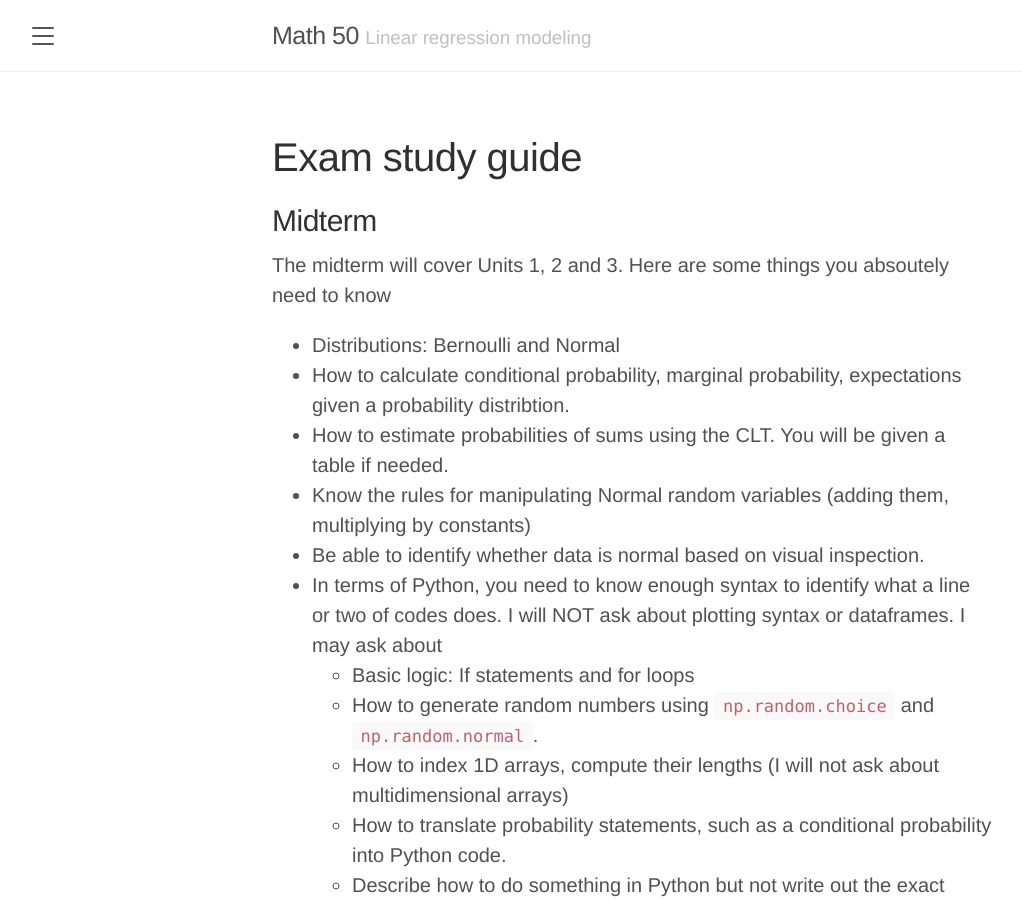
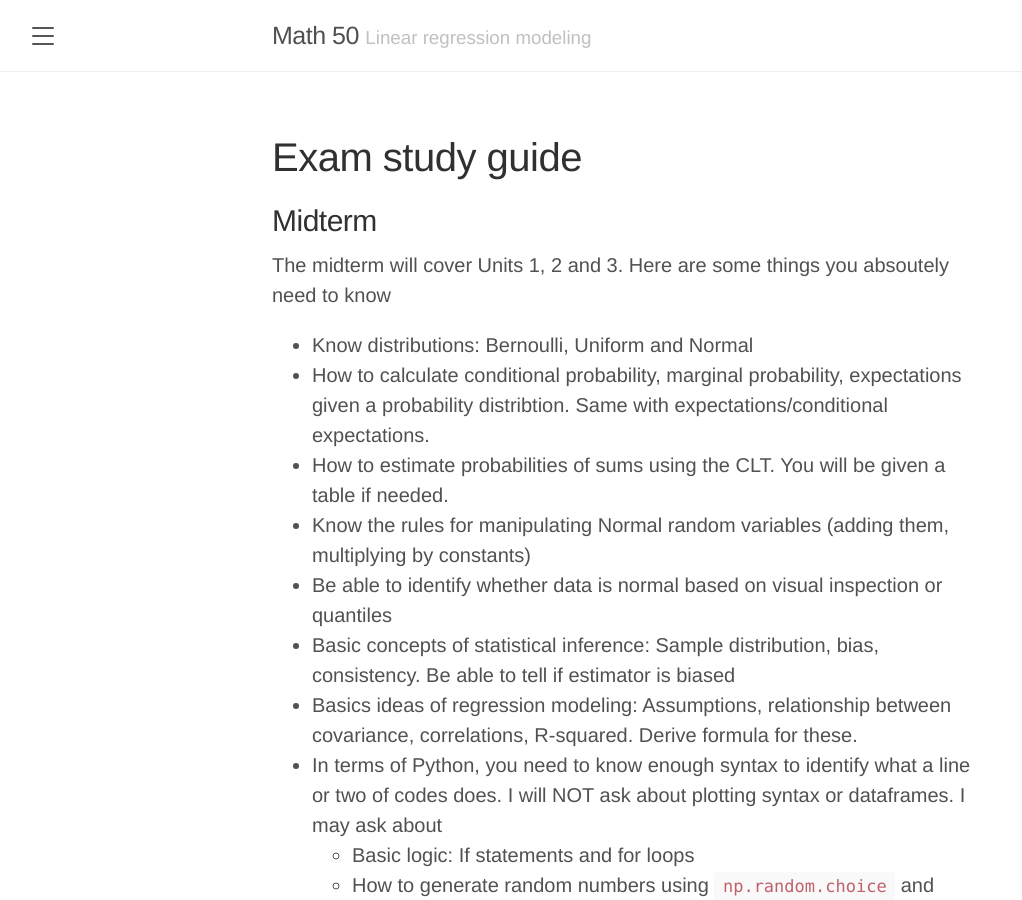
Before and after one commit to elevien/math50_2025, a Jekyll site: the page built from exams.md, in a window 1280 px wide and 900 px high. Shown: the whole window, without its empty margins (8-1030 px from the left). Built offline with Jekyll 4.4.1, drawn with Linux system fonts in a browser that asks for light colours.

Commit message:
Update midterm study guide + other minor changes

```diff
--- a/exams.md
+++ b/exams.md
@@ -7,11 +7,13 @@ title: Exam study guide
 
 The midterm will cover Units 1, 2 and 3. Here are some things you absoutely need to know
 
-- Distributions: Bernoulli and Normal
-- How to calculate conditional probability, marginal probability, expectations given a probability distribtion.
+- Know distributions: Bernoulli, Uniform and Normal
+- How to calculate conditional probability, marginal probability, expectations given a probability distribtion. Same with expectations/conditional expectations.
 - How to estimate probabilities of sums using the CLT. You will be given a table if needed.
 - Know the rules for manipulating Normal random variables (adding them, multiplying by constants)
-- Be able to identify whether data is normal based on visual inspection.
+- Be able to identify whether data is normal based on visual inspection or quantiles
+- Basic concepts of statistical inference: Sample distribution, bias, consistency. Be able to tell if estimator is biased
+- Basics ideas of regression modeling: Assumptions, relationship between covariance, correlations, R-squared. Derive formula for these.
 - In terms of Python, you need to know enough syntax to identify what a line or two of codes does. I will NOT ask about plotting syntax or dataframes.  I may ask about
   - Basic logic: If statements and for loops
   - How to generate random numbers using ``np.random.choice`` and ``np.random.normal``.
```
Also changed, not shown: 3 other files.
